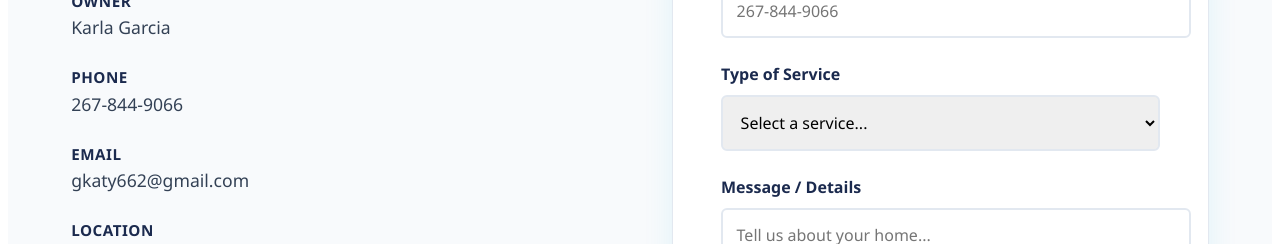
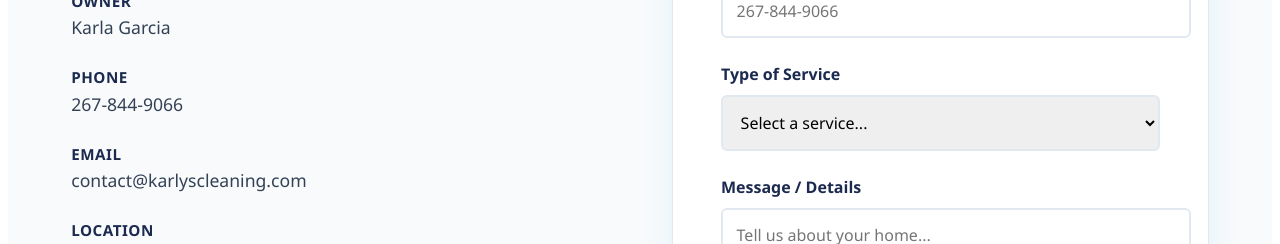
Before and after one commit to IngAldoVillasenor/karlys-cleaning-web, a Next.js app: page / in a window 1280 px wide. Shown: the part 1736-1980 px from the top of the page. Built offline with nearby package versions, Linux system fonts and the light colour scheme; no server answers.

Commit message:
Update email labels

```diff
--- a/app/page.tsx
+++ b/app/page.tsx
@@ -73,7 +73,7 @@ export default function LandingPage() {
             "name": "Karly's Cleaning Services", // [cite: 10]
             "image": "https://karlys-cleaning-web.vercel.app/hero-image.jpg",
             "telephone": "267-844-9066", //
-            "email": "gkaty662@gmail.com", // [cite: 9]
+            "email": "contact@karlyscleaning.com", // [cite: 9]
             "address": {
               "@type": "PostalAddress",
               "addressLocality": "West Chester", //
@@ -165,7 +165,7 @@ export default function LandingPage() {
           </div>
           <div className={styles.infoItem}>
             <strong>Email</strong>
-            gkaty662@gmail.com
+            contact@karlyscleaning.com
           </div>
           <div className={styles.infoItem}>
             <strong>Location</strong>
```
